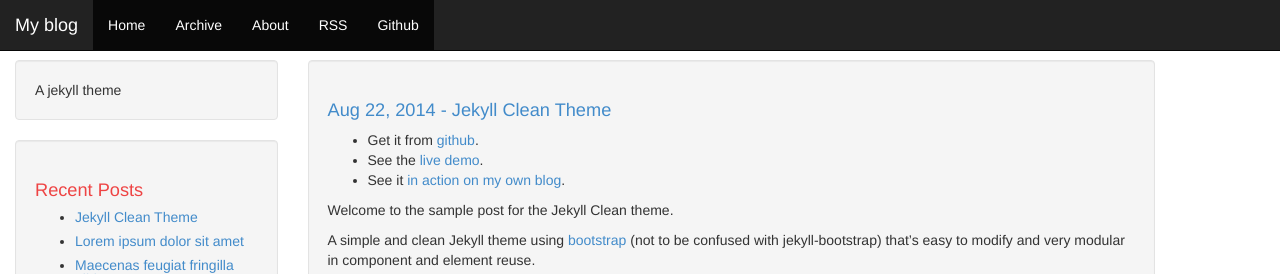
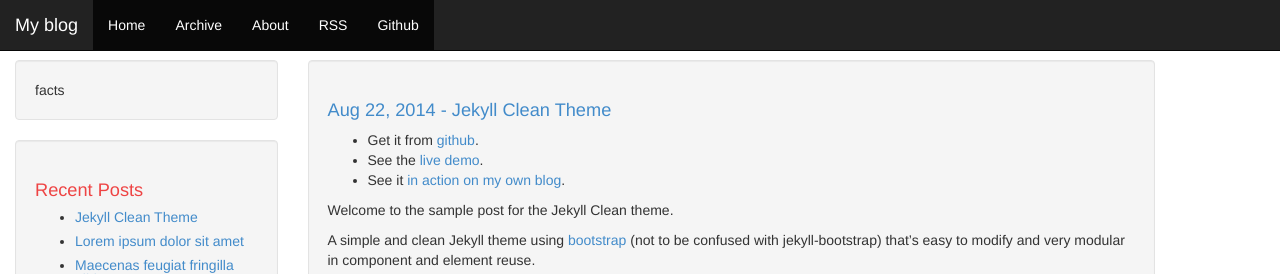
Before and after one commit to scotte/jekyll-clean, a Jekyll site: the page built from index.html, in a window 1280 px wide and 900 px high. Shown: the top 274 px of the window. Built offline with Jekyll 4.4.1, drawn with Linux system fonts in a browser that asks for light colours; the list of posts is cut into pages by our own code.

Commit message:
Update _config.yml

```diff
--- a/_config.yml
+++ b/_config.yml
@@ -1,7 +1,7 @@
 # Jekyll configuration
 
 name: My blog
-description: A jekyll theme
+description: facts
 
 # url is currently only used only for the RSS feed in feed.xml
 url: https://jacksotl.github.io
```
